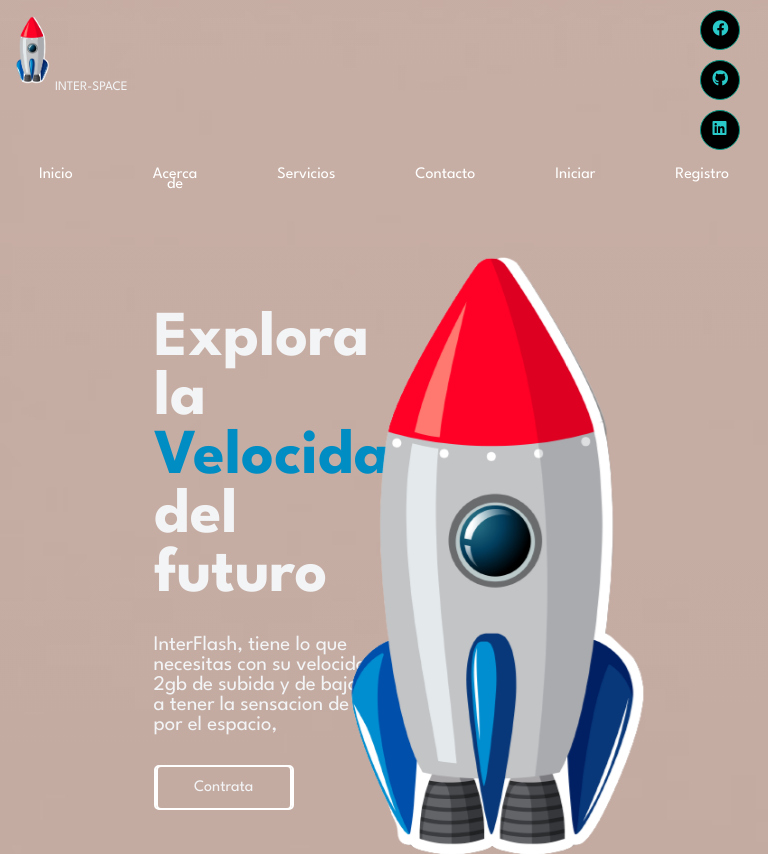
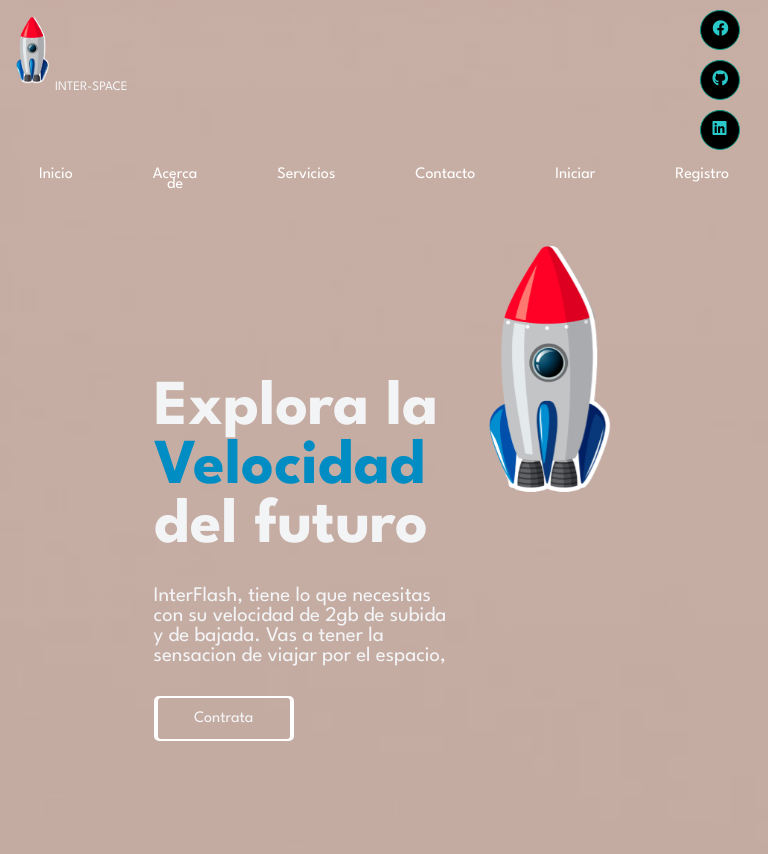
Before and after one commit to MarcoRentero/integrador-rentero, a website: page index.html in a window 768 px wide. Shown: the top 854 px of the page. Drawn offline with nearby package versions, Linux system fonts and the light colour scheme; a web font is replaced by a local one.

Commit message:
actualizando hero

```diff
--- a/assets/css/mysql.css
+++ b/assets/css/mysql.css
@@ -40,15 +40,18 @@
 
  /*---------------HERO-NOHERO--------------*/
  .seccionUno .containerOne {
-     width: 80%;
+     width: 90%;
      justify-content: center;
-    flex-wrap: nowrap;
+    flex-wrap:wrap
 
  }
 
  .seccionUno .logo{
     flex-wrap: nowrap;
 
+ }
+ .logo img{
+    width: 80%;
  }
 
 
```
